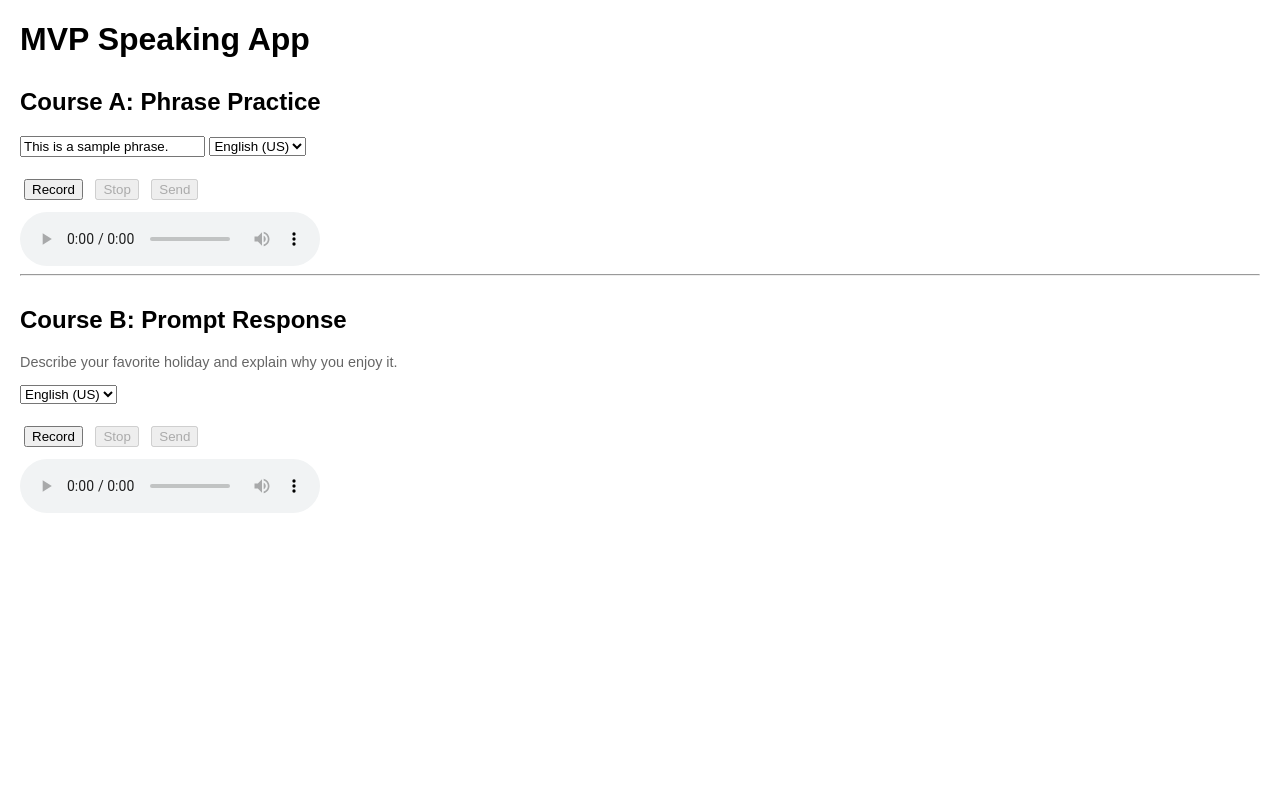
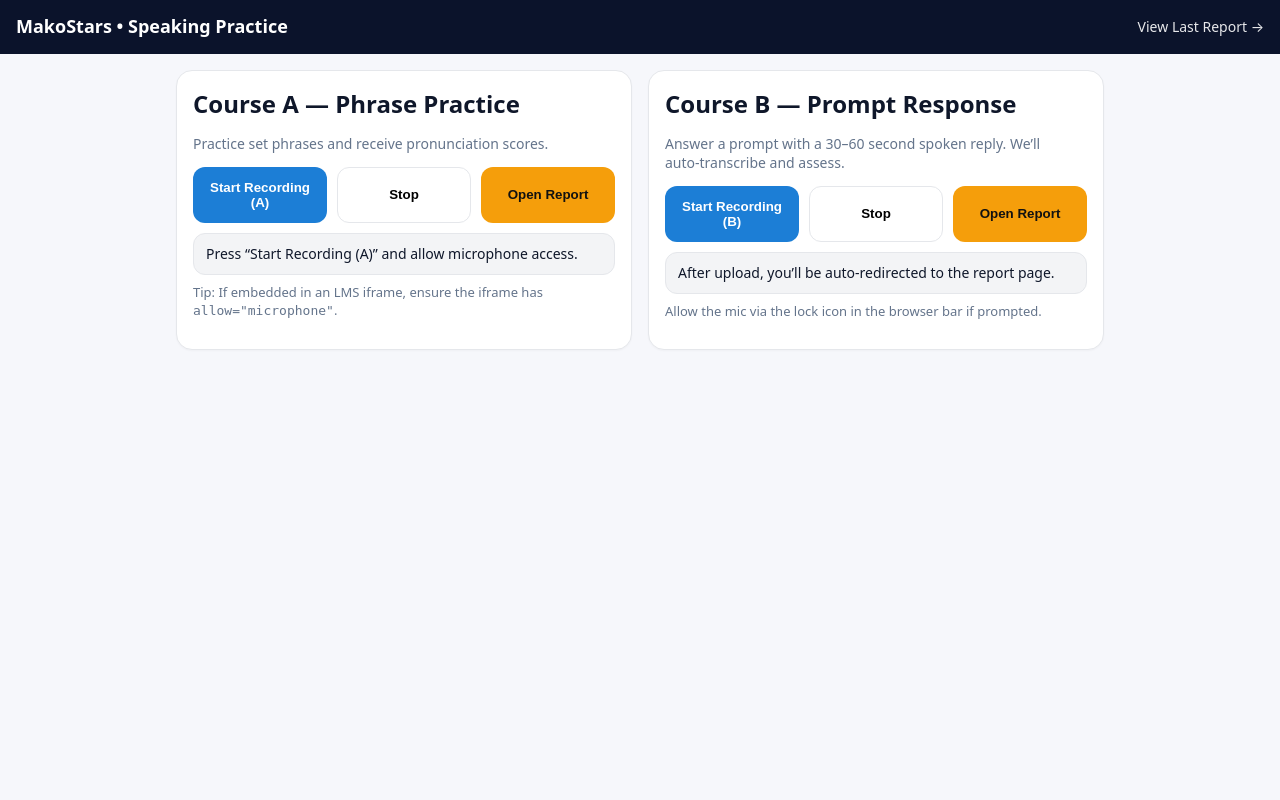
Before and after one commit to tokyo007/Speaking-App-v1, a Flask app: page / in a window 1280 px wide. Run offline with Flask 3, Linux system fonts and the light colour scheme; some libraries are stand-ins or nearby versions.

Commit message:
Add files via upload

```diff
--- a/templates/index.html
+++ b/templates/index.html
@@ -1,62 +1,158 @@
 <!DOCTYPE html>
 <html lang="en">
 <head>
-  <meta charset="UTF-8">
+  <meta charset="UTF-8" />
   <title>MVP Speaking App</title>
+  <meta name="viewport" content="width=device-width, initial-scale=1" />
+
   <style>
-    body { font-family: Arial, sans-serif; margin: 20px; }
-    h2 { margin-top: 30px; }
-    button { margin: 4px; }
-    audio { display: block; margin-top: 8px; }
-    .muted { color: #666; font-size: 0.9em; }
-    .row { display: flex; align-items: center; gap: 6px; flex-wrap: wrap; }
-    .badge { display: inline-block; padding: 4px 10px; border-radius: 9999px; border:1px solid #ccc; font-size: 0.9em; }
-    .badge.good { border-color:#2e7d32; }
-    .badge.warn { border-color:#f9a825; }
-    .badge.bad  { border-color:#c62828; }
-    .word-bad { background: #fff3f3; }
+    :root{
+      --bg:#0b132b;            /* header bg */
+      --brand:#1c7ed6;         /* primary */
+      --accent:#f59e0b;        /* accent */
+      --card:#ffffff;
+      --ink:#0f172a;
+      --muted:#64748b;
+      --border:#e5e7eb;
+    }
+    *{box-sizing:border-box}
+    html,body{height:100%}
+    body{
+      margin:0;
+      font-family:system-ui,-apple-system,Segoe UI,Roboto,Arial,sans-serif;
+      color:var(--ink);
+      background:#f6f7fb;
+    }
+
+    /* Header */
+    header{
+      background:var(--bg);
+      color:#fff;
+      padding:16px;
+      display:flex;
+      align-items:center;
+      justify-content:space-between;
+    }
+    header h1{
+      font-size:18px;
+      margin:0;
+      line-height:1.2;
+    }
+    header a{
+      color:#fff;
+      text-decoration:none;
+      opacity:.9;
+      font-size:14px;
+      white-space:nowrap;
+    }
+
+    /* Layout */
+    .wrap{max-width:960px; margin:16px auto; padding:0 16px}
+    .grid{
+      display:grid;
+      grid-template-columns:1fr 1fr;
+      gap:16px;
+    }
+    .card{
+      background:var(--card);
+      border:1px solid var(--border);
+      border-radius:16px;
+      padding:16px;
+      box-shadow:0 1px 2px rgba(0,0,0,.03);
+    }
+    .title{margin:0 0 12px; font-weight:700}
+    .muted{color:var(--muted); font-size:14px}
+
+    /* Controls */
+    .controls{
+      display:grid;
+      gap:10px;
+      grid-template-columns:1fr 1fr 1fr;
+    }
+    .controls button{
+      padding:12px 10px;
+      border:1px solid var(--border);
+      border-radius:12px;
+      background:#fff;
+      cursor:pointer;
+      font-weight:600;
+    }
+    .controls button.primary{ background:var(--brand); color:#fff; border-color:transparent; }
+    .controls button.warn{ background:var(--accent); color:#111; border-color:transparent; }
+    .controls button:disabled{ opacity:.6; cursor:not-allowed; }
+
+    /* Status bar */
+    .status{
+      margin-top:10px;
+      padding:10px 12px;
+      border-radius:12px;
+      background:#f3f4f6;
+      border:1px solid var(--border);
+      font-size:14px;
+      min-height:42px;
+      display:flex; align-items:center;
+    }
+
+    /* Footer tip */
+    .tip{
+      margin-top:8px;
+      font-size:13px;
+      color:var(--muted);
+    }
+
+    /* Mobile first adjustments */
+    @media (max-width:900px){
+      .grid{ grid-template-columns:1fr; }
+    }
+    @media (max-width:480px){
+      header h1{ font-size:16px; }
+      .controls{ grid-template-columns:1fr; }
+      .controls button{ padding:14px; font-size:16px; }
+      .status{ font-size:15px; }
+    }
   </style>
 </head>
 <body>
+  <header>
+    <h1>MakoStars • Speaking Practice</h1>
+    <a href="/report">View Last Report →</a>
+  </header>
 
-  <h1>MVP Speaking App</h1>
+  <main class="wrap">
+    <div class="grid">
+      <!-- Course A -->
+      <section class="card">
+        <h2 class="title">Course A — Phrase Practice</h2>
+        <p class="muted">Practice set phrases and receive pronunciation scores.</p>
 
-  <h2>Course A: Phrase Practice</h2>
-  <input type="text" id="phrase" value="This is a sample phrase.">
-  <select id="lang1">
-    <option value="en-US">English (US)</option>
-    <option value="en-GB">English (UK)</option>
-  </select>
-  <br><br>
-  <button id="rec1">Record</button>
-  <button id="stop1" disabled>Stop</button>
-  <button id="send1" disabled>Send</button>
-  <span id="status1" class="muted"></span>
-  <audio id="audio1" controls></audio>
-  <div id="scores1" class="row"></div>
-  <div id="scores1_note" class="muted"></div>
-  <div id="recognized1" class="muted"></div>
-  <div id="words1"></div>
+        <div class="controls">
+          <button class="primary" onclick="startRecording('A')">Start Recording (A)</button>
+          <button class="" onclick="stopRecording()">Stop</button>
+          <button class="warn" onclick="window.location.href='/report'">Open Report</button>
+        </div>
 
-  <hr>
+        <div id="status" class="status">Press “Start Recording (A)” and allow microphone access.</div>
+        <p class="tip">Tip: If embedded in an LMS iframe, ensure the iframe has <code>allow="microphone"</code>.</p>
+      </section>
 
-  <h2>Course B: Prompt Response</h2>
-  <p class="muted">Describe your favorite holiday and explain why you enjoy it.</p>
-  <select id="lang2">
-    <option value="en-US">English (US)</option>
-    <option value="en-GB">English (UK)</option>
-  </select>
-  <br><br>
-  <button id="rec2">Record</button>
-  <button id="stop2" disabled>Stop</button>
-  <button id="send2" disabled>Send</button>
-  <span id="status2" class="muted"></span>
-  <audio id="audio2" controls></audio>
-  <div id="scores2" class="row"></div>
-  <div id="scores2_note" class="muted"></div>
-  <div id="recognized2" class="muted"></div>
-  <div id="words2"></div>
+      <!-- Course B -->
+      <section class="card">
+        <h2 class="title">Course B — Prompt Response</h2>
+        <p class="muted">Answer a prompt with a 30–60 second spoken reply. We’ll auto‑transcribe and assess.</p>
 
-  <script src="{{ url_for('static', filename='recorder.js') }}?v=2025-08-09-4"></script>
+        <div class="controls">
+          <button class="primary" onclick="startRecording('B')">Start Recording (B)</button>
+          <button class="" onclick="stopRecording()">Stop</button>
+          <button class="warn" onclick="window.location.href='/report'">Open Report</button>
+        </div>
+
+        <div class="status">After upload, you’ll be auto‑redirected to the report page.</div>
+        <p class="tip">Allow the mic via the lock icon in the browser bar if prompted.</p>
+      </section>
+    </div>
+  </main>
+
+  <!-- Cache-busted JS to avoid stale versions -->
+  <script src="/static/recorder.js?v=2025-08-09-3"></script>
 </body>
 </html>
```
Also changed, not shown: templates/report.html (added, +77 -0 lines).
